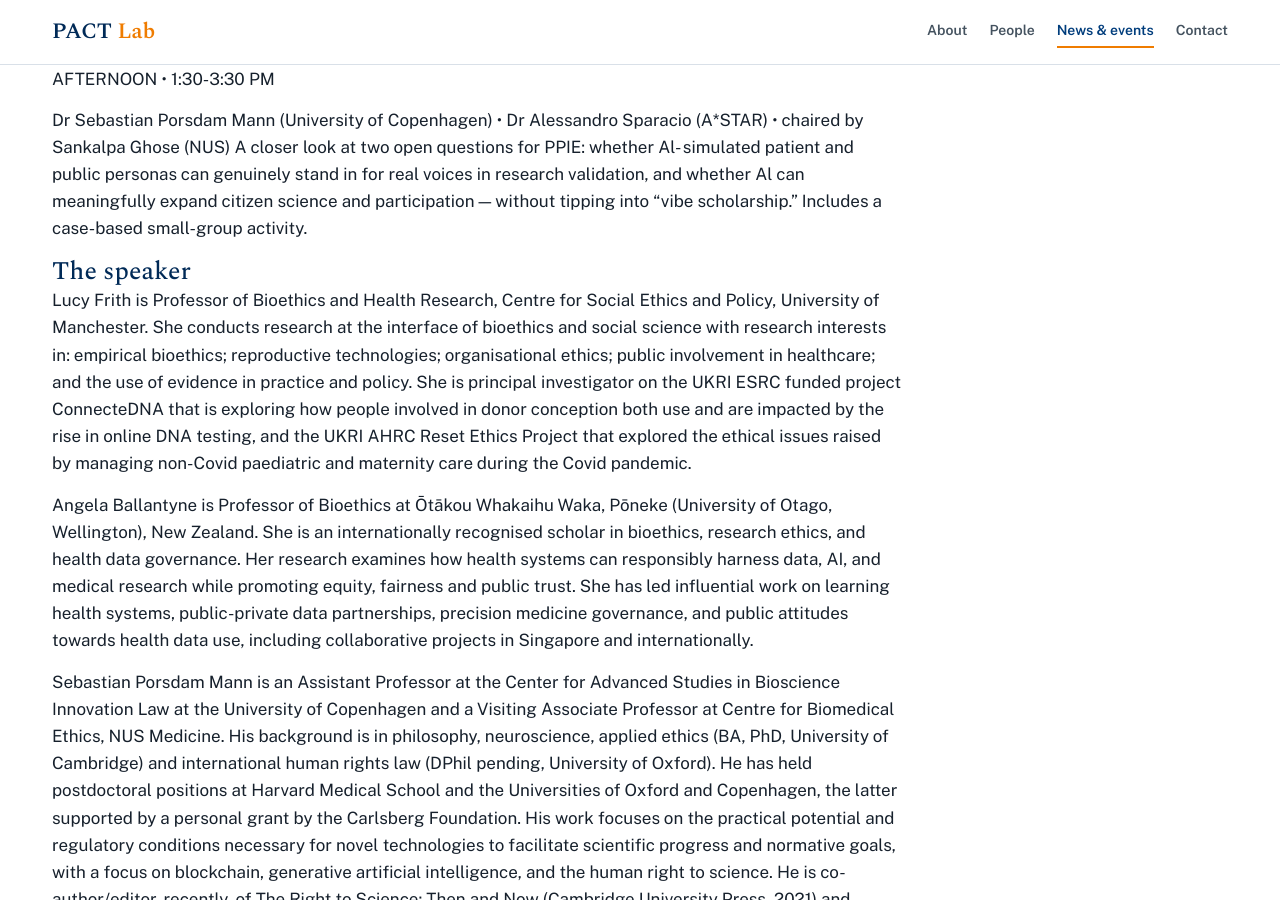
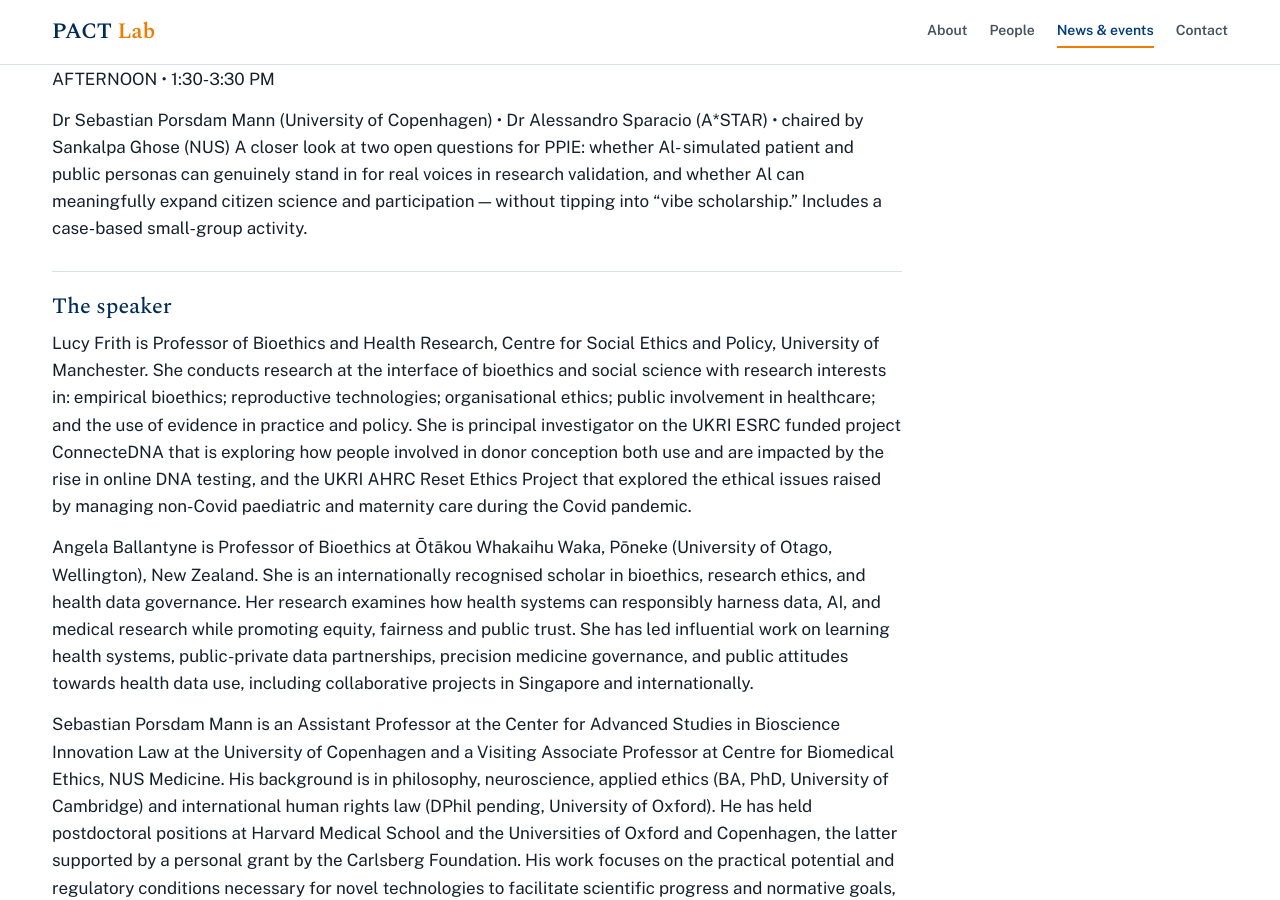
Before and after one commit to earp-lab/pact-lab, a Jekyll site: the page built from _events/20261013-ppie-ai-capacity-building-day.md, in a window 1280 px wide and 900 px high, scrolled down 1166 px. Built offline with Jekyll 4.4.1, drawn with Linux system fonts in a browser that asks for light colours.

```diff
--- a/_events/20261013-ppie-ai-capacity-building-day.md
+++ b/_events/20261013-ppie-ai-capacity-building-day.md
@@ -49,7 +49,7 @@ AFTERNOON • 1:30-3:30 PM
 Dr Sebastian Porsdam Mann (University of Copenhagen) • Dr Alessandro Sparacio (A*STAR) • chaired by Sankalpa Ghose (NUS)
 A closer look at two open questions for PPIE: whether Al- simulated patient and public personas can genuinely stand in for real voices in research validation, and whether Al can meaningfully expand citizen science and participation — without tipping into "vibe scholarship." Includes a case-based small-group activity.
 
-# The speaker
+## The speaker
 
 Lucy Frith is Professor of Bioethics and Health Research, Centre for Social Ethics and Policy, University of Manchester. She conducts research at the interface of bioethics and social science with research interests in: empirical bioethics; reproductive technologies; organisational ethics; public involvement in healthcare; and the use of evidence in practice and policy. She is principal investigator on the UKRI ESRC funded project ConnecteDNA that is exploring how people involved in donor conception both use and are impacted by the rise in online DNA testing, and the UKRI AHRC Reset Ethics Project that explored the ethical issues raised by managing non-Covid paediatric and maternity care during the Covid pandemic.
 
```
